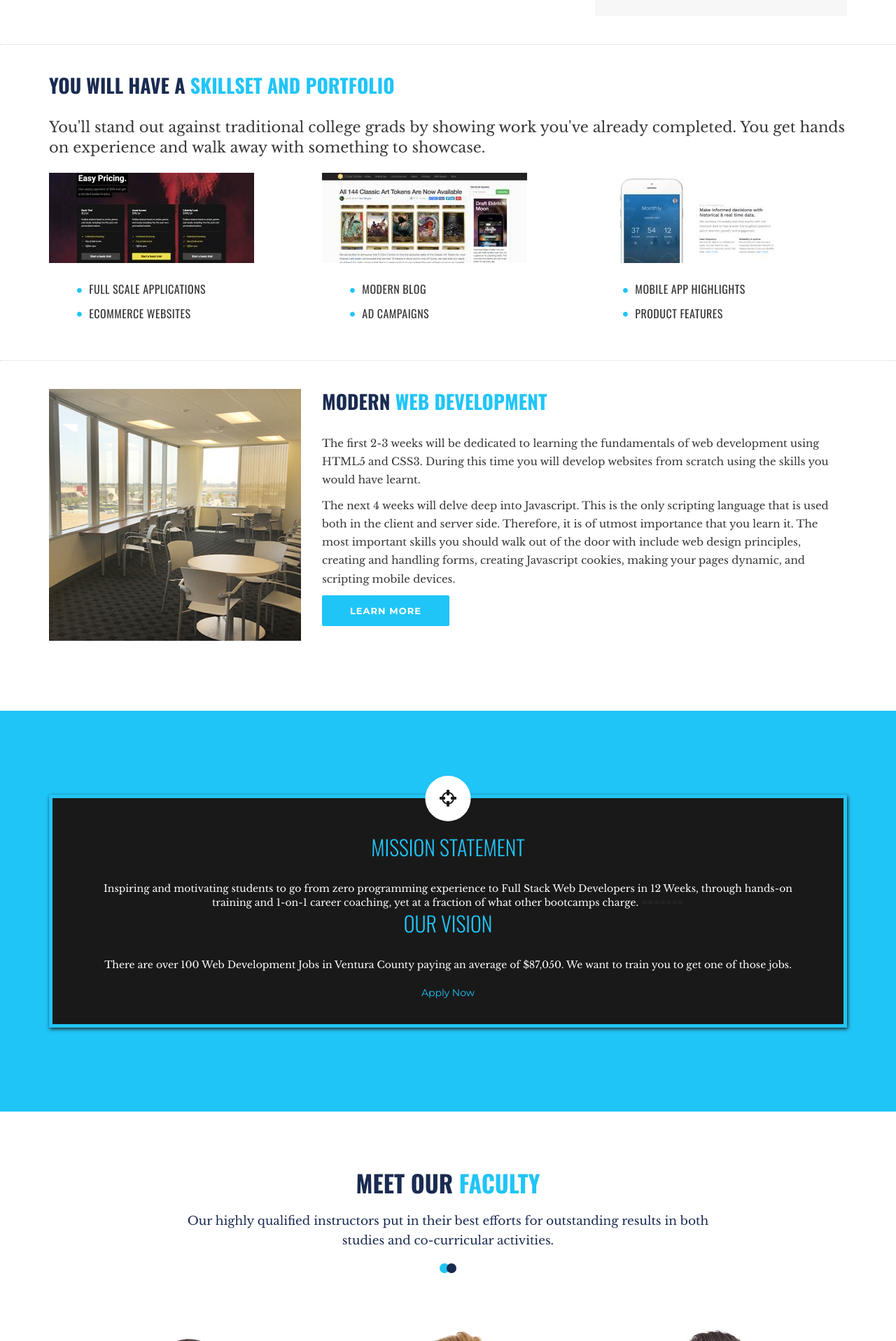
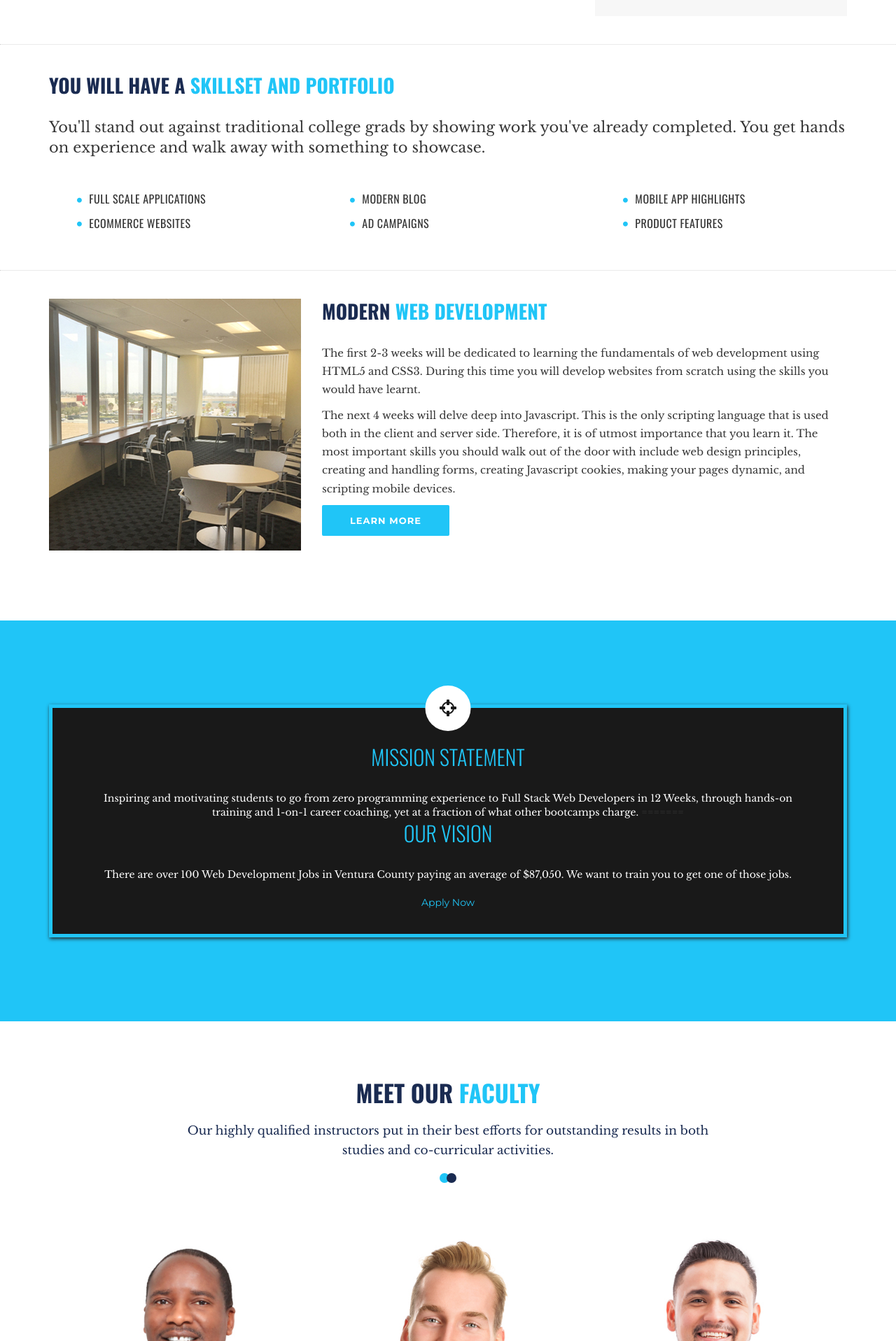
Before and after one commit to pfuzane1/Coastal-Coding, a Jekyll site: the page built from about-coastal-coding.html, in a window 1280 px wide. Shown: the part 883-2800 px from the top of the page at 70% size. Built offline with Jekyll 4.4.1, drawn with Linux system fonts in a browser that asks for light colours.

Commit message:
removed hidden-xs

```diff
--- a/about-coastal-coding.html
+++ b/about-coastal-coding.html
@@ -48,23 +48,23 @@ layout: default
                 <p class="lead">You'll stand out against traditional college grads by showing work you've already completed. You get hands on experience and walk away with something to showcase.</p>
             </div>
             <div class="col-sm-6 col-md-4">
-                <img src="images/portfolio-1.jpg" class="img-responsive" alt="code portfolio image">
+                <!-- img src="images/portfolio-1.jpg" class="img-responsive" alt="code portfolio image" -->
                 <br/>
                 <ul class="list-styled">
                     <li>Full Scale Applications</li>
                     <li>Ecommerce Websites</li>
                 </ul>
             </div>
-            <div class="hidden-xs col-sm-6 col-md-4">
-                <img src="images/portfolio-2.jpg" class="img-responsive" alt="code portfolio image">
+            <div class="col-sm-6 col-md-4">
+                <!-- img src="images/portfolio-2.jpg" class="img-responsive" alt="code portfolio image" -->
                 <br/>
                 <ul class="list-styled">
                     <li>Modern Blog</li>
                     <li>Ad campaigns</li>
                 </ul>
             </div>
-            <div class="hidden-xs hidden-sm col-md-4">
-                <img src="images/portfolio-3.jpg" class="img-responsive" alt="code portfolio image">
+            <div class="col-sm-6 col-md-4">
+                <!-- img src="images/portfolio-3.jpg" class="img-responsive" alt="code portfolio image" -->
                 <br/>
                 <ul class="list-styled">
                     <li>Mobile App Highlights</li>
--- a/faq.html
+++ b/faq.html
@@ -109,7 +109,7 @@ layout: default
                 <aside class="widget download-widget text-center">
                     <div class="download-info">
                          <p class="inverse font24">Join the best people in industry.</p><br/>
-                        <a href="admission-process.html" class="btn btn-primary">Apply Now</a>
+                        <a href="contact.html" class="btn btn-primary">Apply Now</a>
                    </div>
                 </aside>
             </div>
```
